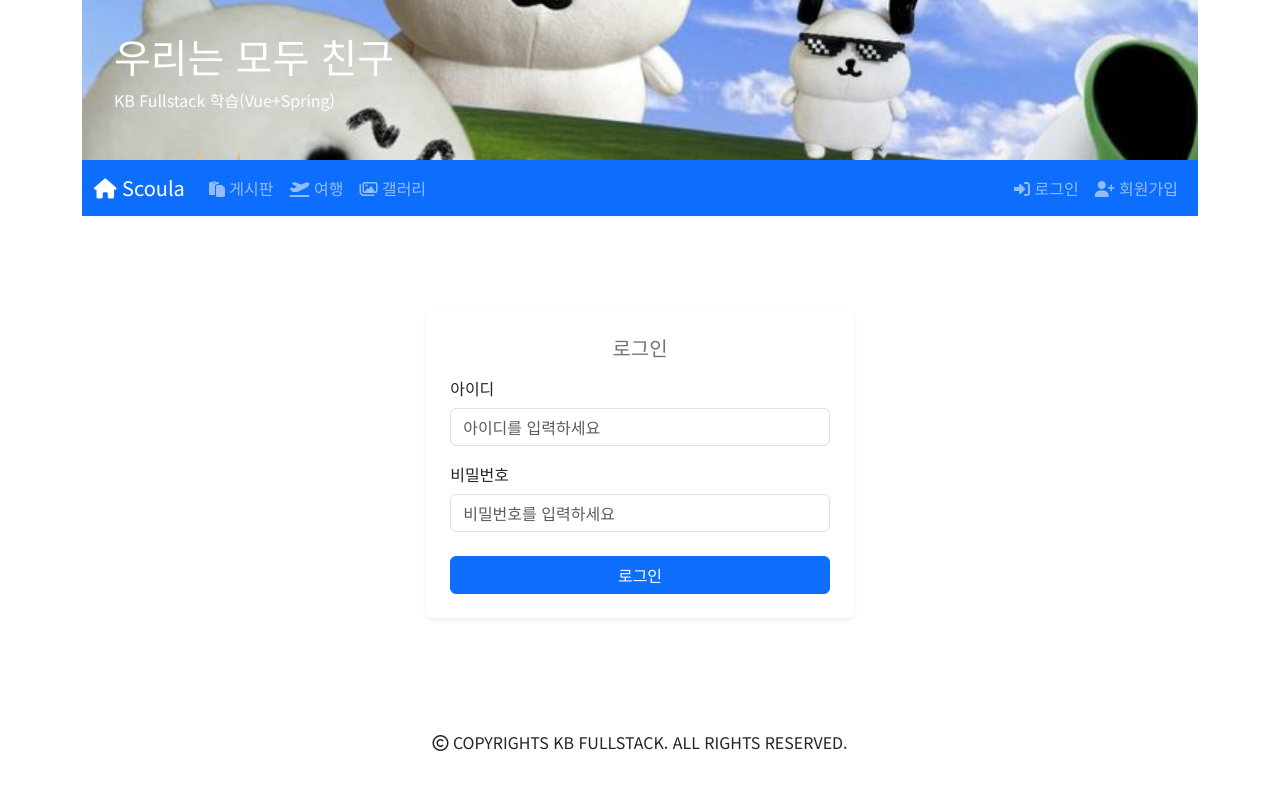
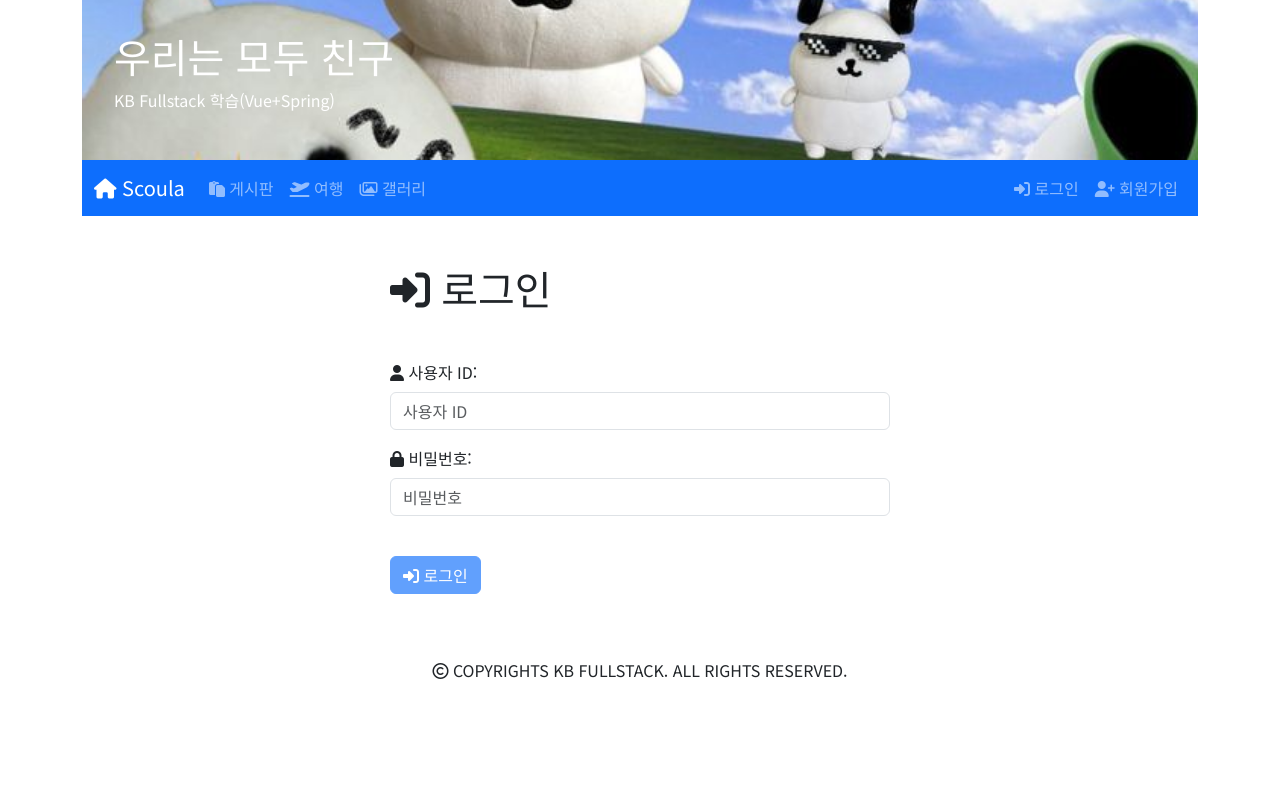
Before and after one commit to Whatdoyumin/09_Spring-Vue, a Vue app in the folder frontend/: page /auth/login in a window 1280 px wide. Shown: the top 790 px of the page. Built offline with nearby package versions, Linux system fonts and the light colour scheme.

Commit message:
feat: 인증스토어 및 axios 인터셉터 구현

```diff
--- a/frontend/src/components/layouts/menu/AccountMenuGroup.vue
+++ b/frontend/src/components/layouts/menu/AccountMenuGroup.vue
@@ -5,12 +5,14 @@ import MenuItem from './MenuItem.vue';
 import AccountMenuItem from './AccountMenuItem.vue';
 import LogoutMenuItem from './LogoutMenuItem.vue';
 import config from '@/config';
+import { useAuthStore } from '@/stores/auth';
 
 const { login, join } = config.accountMenus;
+const auth = useAuthStore();
 
 // 임시 로그인 상태 (추후 Pinia store로 대체)
-const isLogin = computed(() => false);
-const username = computed(() => '');
+const isLogin = computed(() => auth.isLogin);
+const username = computed(() => auth.username);
 </script>
 
 <template>
--- a/frontend/src/components/layouts/menu/LogoutMenuItem.vue
+++ b/frontend/src/components/layouts/menu/LogoutMenuItem.vue
@@ -2,12 +2,15 @@
 <script setup>
 // useRouter() : 라우터 인스턴스를 반환하는 함수
 // 라우터 인스턴스를 사용하여 페이지 이동 및 라우팅 처리
+import { useAuthStore } from '@/stores/auth';
 import { useRouter } from 'vue-router';
 
+const store = useAuthStore();
 const router = useRouter();
 
 const logout = (e) => {
-  // 실제 로그아웃 로직 구현 예정
+  // 로그아웃
+  store.logout();
   router.push('/'); // 로그아웃 시 홈 페이지로 이동
 };
 </script>
--- a/frontend/src/pages/auth/LoginPage.vue
+++ b/frontend/src/pages/auth/LoginPage.vue
@@ -1,139 +1,74 @@
 <script setup>
-import { ref, onMounted } from 'vue';
-import axios from 'axios';
+import { useAuthStore } from '@/stores/auth';
+import { computed, reactive, ref } from 'vue';
+import { useRouter } from 'vue-router';
 
-const isLoggedIn = ref(false);
+const router = useRouter();
+const auth = useAuthStore();
 
-// 로그인 입력 상태 반응형 데이터 (객체)
-const loginForm = ref({
+const member = reactive({
   username: '',
   password: '',
 });
 
-const userInfo = ref({});
+const error = ref('');
 
-// 로그인 함수
-const handleLogin = async () => {
+const disableSubmit = computed(() => !(member.username && member.password));
+
+const login = async () => {
+  console.log(member);
+
   try {
-    const response = await axios.post('/api/auth/login', loginForm.value);
-    // console.log('response.data : ', response.data);
-
-    // 구조 분해 할당
-    const { token, user } = response.data;
-    console.log(user);
-
-    // 로컬 스토리지에 토큰 저장
-    localStorage.setItem('authToken', token);
-
-    // 로컬 스토리지에 사용자 정보 저장
-    localStorage.setItem('userInfo', JSON.stringify(user));
-
-    // 로그인 상태 업데이트
-    isLoggedIn.value = true;
-    userInfo.value = user;
-
-    // 로그인 폼에 입력된 값 초기화 (v-model)
-    loginForm.value = {
-      username: '',
-      password: '',
-    };
+    await auth.login(member);
+    router.push('/');
   } catch (e) {
-    console.error(e);
+    // 로그인 에러
+    console.log('에러 ========', e);
+    error.value = e.response.data;
   }
 };
-
-const handleLogout = () => {
-  // 로컬스토리지 저장된 내용 비우기
-  //localStorage.clear();
-
-  localStorage.removeItem('authToken');
-  localStorage.removeItem('userInfo');
-
-  // 로그인 상태 false로 변경
-  isLoggedIn.value = false;
-};
-
-// // 로그인 상태 확인 함수
-const checkLoginStatus = () => {
-  const token = localStorage.getItem('authToken');
-  const savedUserInfo = localStorage.getItem('userInfo');
-
-  if (token && savedUserInfo) {
-    isLoggedIn.value = true;
-    userInfo.value = JSON.parse(savedUserInfo);
-  } else {
-    isLoggedIn.value = false;
-    userInfo.value = {};
-  }
-};
-
-// // 컴포넌트 마운트 시 로그인 상태 확인
-onMounted(() => {
-  checkLoginStatus();
-});
 </script>
 
 <template>
-  <div class="container py-5">
-    <div class="row justify-content-center">
-      <div class="col-md-6 col-lg-5">
-        <div class="card shadow-sm border-0">
-          <div class="card-body p-4">
-            <!-- 미로그인 시 화면 -->
-            <div v-if="!isLoggedIn">
-              <h5 class="text-center text-secondary mb-3">로그인</h5>
-              <form @submit.prevent="handleLogin">
-                <div class="mb-3">
-                  <label for="username" class="form-label">아이디</label>
+  <div class="mt-5 mx-auto" style="width: 500px">
+    <h1 class="my-5">
+      <i class="fa-solid fa-right-to-bracket"></i>
+      로그인
+    </h1>
+    <form @submit.prevent="login">
+      <div class="mb-3 mt-3">
+        <label for="username" class="form-label">
+          <i class="fa-solid fa-user"></i>
+          사용자 ID:
+        </label>
         <input
           type="text"
-                    id="username"
           class="form-control"
-                    v-model="loginForm.username"
-                    placeholder="아이디를 입력하세요"
+          placeholder="사용자 ID"
+          v-model="member.username"
         />
       </div>
-                <div class="mb-4">
-                  <label for="password" class="form-label">비밀번호</label>
+      <div class="mb-3">
+        <label for="password" class="form-label">
+          <i class="fa-solid fa-lock"></i>
+          비밀번호:
+        </label>
         <input
           type="password"
-                    id="password"
           class="form-control"
-                    v-model="loginForm.password"
-                    placeholder="비밀번호를 입력하세요"
+          placeholder="비밀번호"
+          v-model="member.password"
         />
       </div>
-                <div class="d-grid">
-                  <button type="submit" class="btn btn-primary">로그인</button>
-                </div>
+      <div v-if="error" class="text-danger">{{ error }}</div>
+      <button
+        type="submit"
+        class="btn btn-primary mt-4"
+        :disabled="disableSubmit"
+      >
+        <i class="fa-solid fa-right-to-bracket"></i>
+        로그인
+      </button>
     </form>
   </div>
-
-            <!-- 로그인 시 화면 -->
-            <div v-else>
-              <h5 class="text-center text-success mb-3">
-                반가워요, <strong>{{ userInfo.username }}</strong
-                >님!
-              </h5>
-              <ul class="list-group mb-4">
-                <li class="list-group-item">
-                  <strong>이메일:</strong> {{ userInfo.email }}
-                </li>
-                <li class="list-group-item">
-                  <strong>권한:</strong> {{ userInfo.roles }}
-                </li>
-              </ul>
-              <form @submit.prevent="handleLogout">
-                <div class="d-grid">
-                  <button type="submit" class="btn btn-outline-danger">
-                    로그아웃
-                  </button>
-                </div>
-              </form>
-            </div>
-          </div>
-        </div>
-      </div>
-    </div>
-  </div>
 </template>
--- /dev/null
+++ b/frontend/src/stores/auth.js
@@ -0,0 +1,60 @@
+import axios from 'axios';
+import { defineStore } from 'pinia';
+import { computed, ref } from 'vue';
+
+const initState = {
+  token: '',
+  user: {
+    username: '',
+    email: '',
+    roles: [],
+  },
+};
+
+export const useAuthStore = defineStore('auth', () => {
+  const state = ref({ ...initState });
+
+  // 로그인 여부
+  const isLogin = computed(() => !!state.value.user.username);
+
+  // 로그인 사용자 ID
+  const username = computed(() => state.value.user.username);
+
+  // 로그인 사용자 email
+  const email = computed(() => state.value.user.email);
+
+  const login = async (member) => {
+    state.value.token = 'test token';
+    state.value.user = {
+      username: member.username,
+      email: member.username + '@test.com',
+    };
+
+    // api 호출
+    const { data } = await axios.post('/api/auth/login', member);
+    state.value = { ...data };
+
+    localStorage.setItem('auth', JSON.stringify(state.value));
+  };
+
+  const logout = () => {
+    localStorage.clear();
+
+    state.value = { ...initState };
+  };
+
+  const getToken = () => state.value.token;
+
+  const load = () => {
+    const auth = localStorage.getItem('auth');
+
+    if (auth != null) {
+      state.value = JSON.parse(auth);
+      console.log(state.value);
+    }
+  };
+
+  load();
+
+  return { state, username, email, isLogin, login, logout, getToken };
+});
```
Also changed, not shown: frontend/src/api/index.js (added, +58 -0 lines), frontend/src/stores/counter.js (deleted, +0 -12 lines), 1 other file (tests, documents, lock files or other folders). Lines whose indentation alone changed are shown as unchanged.
